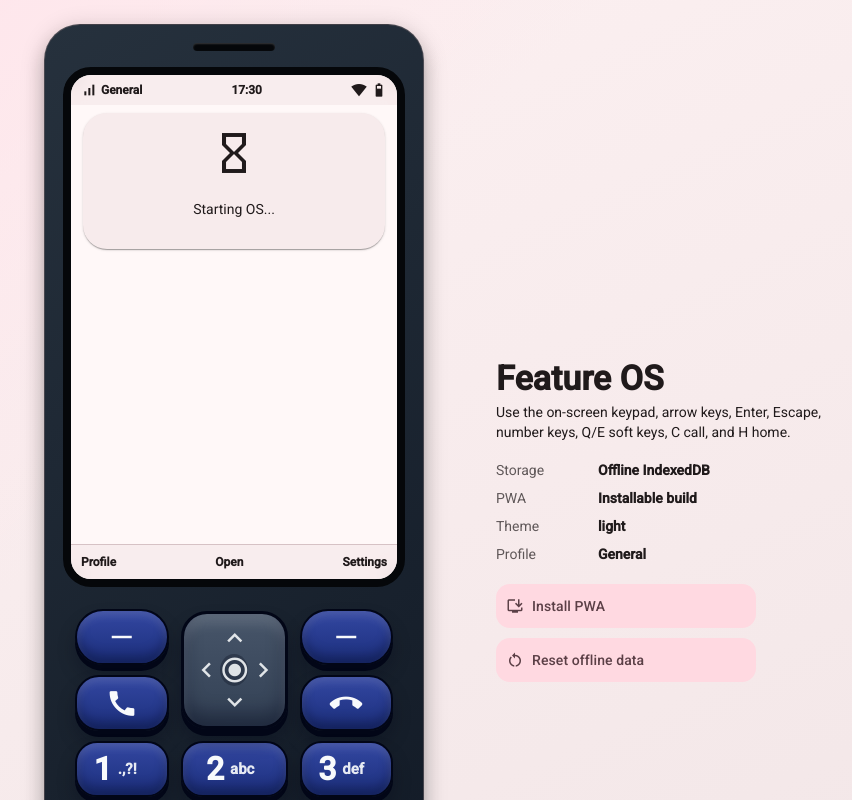
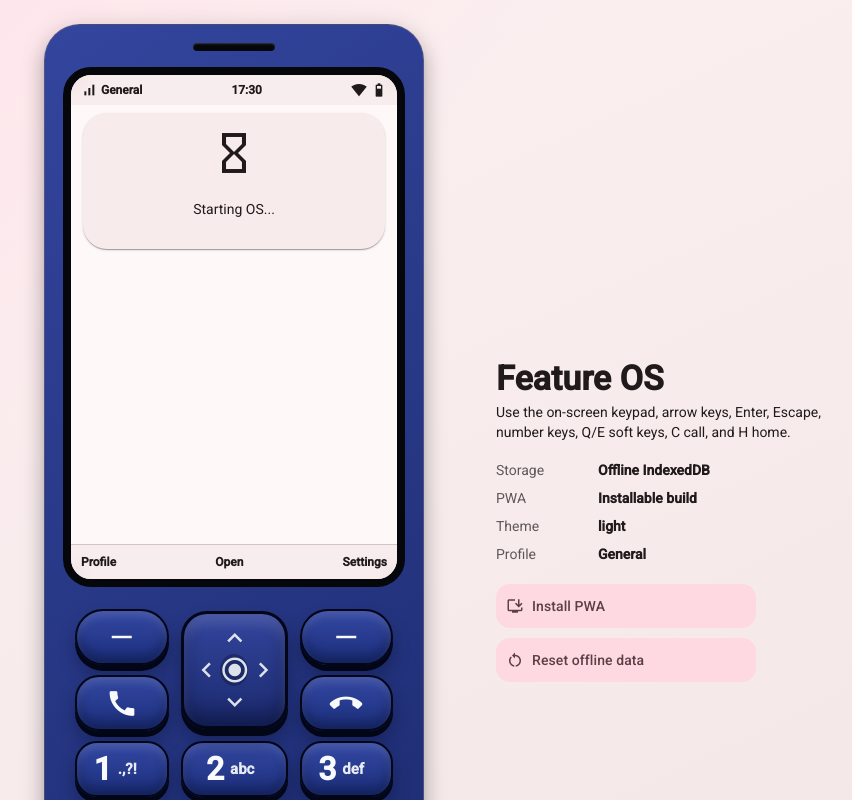
Before and after one commit to axvrma/feature-os, an Angular app: page / in a window 1280 px wide. Shown: the top 800 px of the page, without its empty margins (190-1042 px from the left). Built offline with nearby package versions, Linux system fonts and the light colour scheme.

Commit message:
hardware color uniformity

```diff
--- a/src/app/app.component.scss
+++ b/src/app/app.component.scss
@@ -40,7 +40,7 @@
   box-sizing: border-box;
   padding: 18px 18px 22px;
   border-radius: 36px;
-  background: linear-gradient(145deg, #26313d, #101824);
+  background: linear-gradient(145deg, #33459d, #1b2a6e);
   border-color: color-mix(in srgb, var(--mat-sys-outline) 42%, transparent);
   box-shadow: var(--mat-sys-level5);
 }
@@ -672,7 +672,7 @@ canvas {
   grid-template-rows: repeat(3, 1fr);
   padding: 8px;
   border-radius: 26px;
-  background: linear-gradient(180deg, #475569, #334155);
+  background: linear-gradient(180deg, #33459d, #1b2a6e);
   border: 3px solid #020617;
   box-shadow:
     inset 0 10px 12px rgba(255, 255, 255, 0.12),
```
